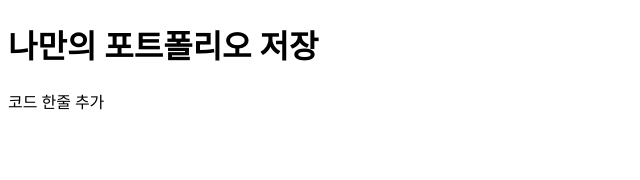
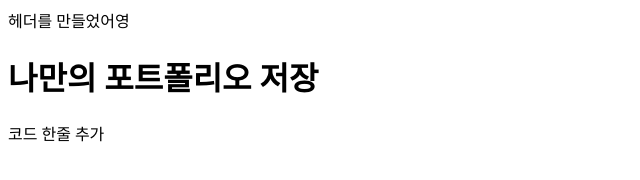
Before and after one commit to stella9921/test, a plain HTML site: page index.html in a window 1280 px wide. Shown: the whole page, without its empty margins (0-640 px from the left). Drawn offline with Linux system fonts and the light colour scheme.

Commit message:
헤더 추가함

```diff
--- a/index.html
+++ b/index.html
@@ -7,6 +7,7 @@
     <title>포트폴리오 사이트</title>
 </head>
 <body>
+    <header>헤더를 만들었어영</header>
     <h1>나만의 포트폴리오 저장</h1>
     코드 한줄 추가
 
```
